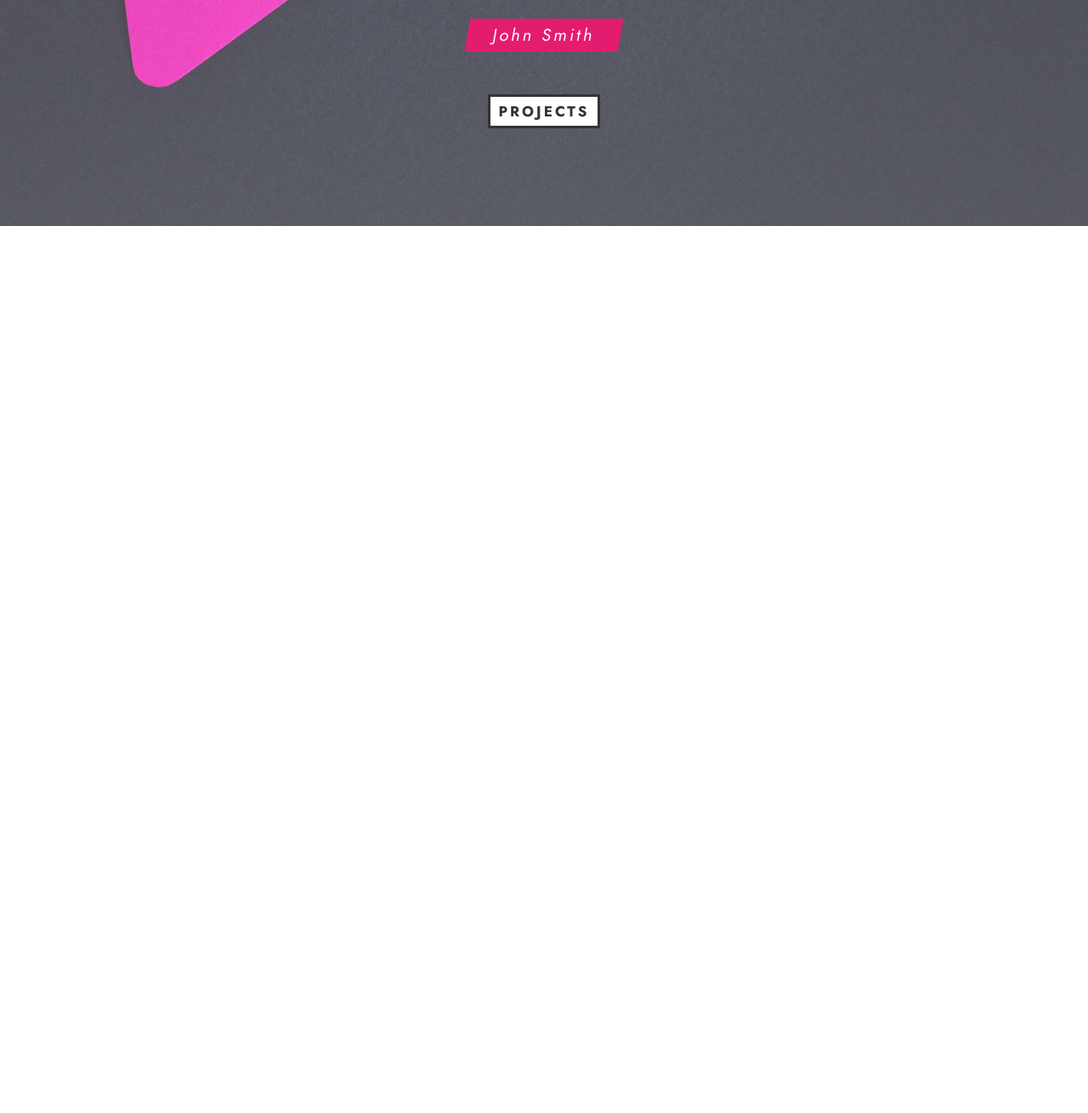
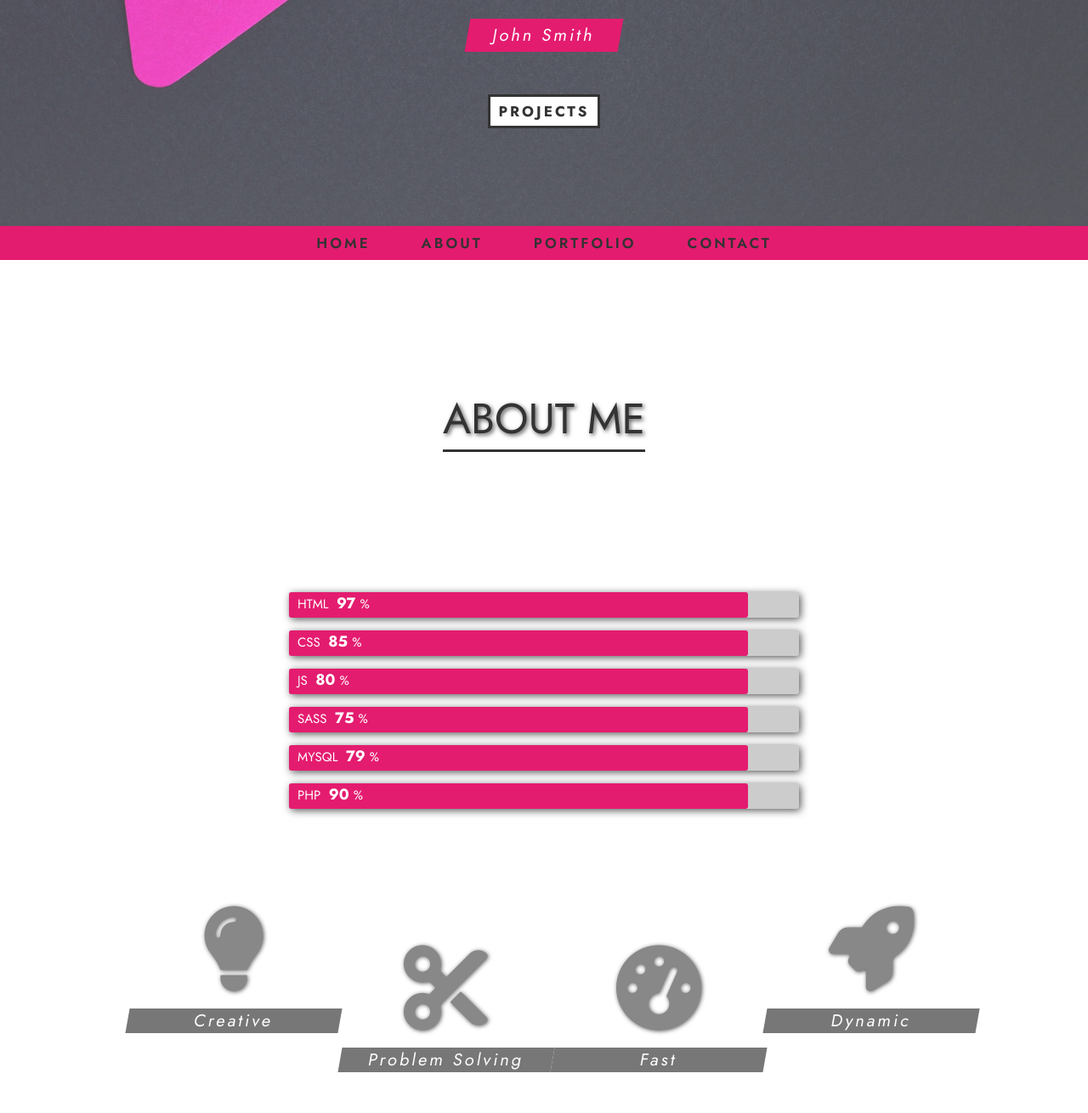
Before and after one commit to NascimentoTalesDev/MyPortfolio, a plain HTML site: page index.html in a window 1280 px wide. Shown: the part 534-1844 px from the top of the page at 85% size. Before the commit the page ends 800 px from the top, so only its background shows below. Drawn offline with Linux system fonts and the light colour scheme.

Commit message:
Section-2 Completed

```diff
--- a/index.html
+++ b/index.html
@@ -6,6 +6,8 @@
     <meta name="viewport" content="width=device-width, initial-scale=1.0">
     <link rel="stylesheet" href="src/styles/commomsettings/commomsettings.css">
     <link rel="stylesheet" href="src/styles/section1/section1.css">
+    <link rel="stylesheet" href="src/styles/navbar/navbar.css">
+    <link rel="stylesheet" href="src/styles/section2/section2.css">
     <!-- CndJS -->
     <link rel="stylesheet" href="https://cdnjs.cloudflare.com/ajax/libs/font-awesome/6.1.2/css/all.min.css">
     <!-- End Of CndJS -->
@@ -19,14 +21,87 @@
 <body>
     <div class="container">
         <!-- Section 1 -->
-        <section class="section-1">
+        <section class="section-1 center">
             <h1 class="section-1-heading">Web Develper</h1>
             <img src="src/assets/images/john-smith.jpg" alt="John Smith" class="person-img">
             <h3 class="person-name">John Smith</h3>
             <a href="#" class="sectin-1-btn">Projects</a>
         </section>
         <!-- End Of Section 1 -->
+
+        <!-- Navbar -->
+        <nav class="navbar center">
+            <a href="#" class="navbar-link">Home</a>
+            <a href="#" class="navbar-link">About</a>
+            <a href="#" class="navbar-link">Portfolio</a>
+            <a href="#" class="navbar-link">Contact</a>
+        </nav>
+        <!-- End Of Navbar -->
+
+        <!-- Section 2 -->
+        <section class="section-2">
+            <h1 class="section-2-heading">About Me</h1>
+            <div class="progress-bars-wrapper">
+                <div class="progress-bar">
+                    <p class="progress-text">HTML
+                        <span>97</span>%
+                    </p>
+                    <div class="progress-porcent"></div>
+                </div>
+                <div class="progress-bar">
+                    <p class="progress-text">CSS
+                        <span>85</span>%
+                    </p>
+                    <div class="progress-porcent"></div>
+                </div>
+                <div class="progress-bar">
+                    <p class="progress-text">JS
+                        <span>80</span>%
+                    </p>
+                    <div class="progress-porcent"></div>
+                </div>
+                <div class="progress-bar">
+                    <p class="progress-text">SASS
+                        <span>75</span>%
+                    </p>
+                    <div class="progress-porcent"></div>
+                </div>
+                <div class="progress-bar">
+                    <p class="progress-text">MYSQL
+                        <span>79</span>%
+                    </p>
+                    <div class="progress-porcent"></div>
+                </div>
+                <div class="progress-bar">
+                    <p class="progress-text">PHP
+                        <span>90</span>%
+                    </p>
+                    <div class="progress-porcent"></div>
+                </div>
+            </div>
+            <div class="services">
+                <div class="service">
+                    <i class="fas fa-lightbulb"></i>
+                    <h2 class="service-heading">Creative</h2>
+                </div>
+                <div class="service">
+                    <i class="fas fa-cut"></i>
+                    <h2 class="service-heading">Problem Solving</h2>
+                </div>
+                <div class="service">
+                    <i class="fas fa-tachometer-alt"></i>
+                    <h2 class="service-heading">Fast</h2>
+                </div>
+                <div class="service">
+                    <i class="fas fa-rocket"></i>
+                    <h2 class="service-heading">Dynamic</h2>
+                </div>
+            </div>
+        </section>
+        <!-- End Of Section 2 -->
+
     </div>
+
 
 </body>
 </html>
--- a/src/styles/colors/colors.scss
+++ b/src/styles/colors/colors.scss
@@ -1,6 +1,21 @@
+// Section 1
 $backGrounColor: red;
 $backGrounColorH1: #e41c6f;
 $textColor: #fff;
 $textColorBtn: #333;
 $backGrounColorBtn: #fff;
 $borderColorBtn: #333;
+// End Of Section 1
+
+// Navbar
+
+// End Of Navbar
+
+// Section 2
+$backGrounColorSection2: #fff;
+$textColorSection2: #333;
+$textShaddow: #555;
+$backGrounColorProgressBar:#ccc;
+$colorIcon: #888;
+$backGrounColorService: #777;
+// End Of Section 2
--- a/src/styles/commomsettings/commomsettings.scss
+++ b/src/styles/commomsettings/commomsettings.scss
@@ -14,3 +14,8 @@ html{
 body{
 
 }
+.center{
+    display: flex;
+    align-items: center;
+    justify-content: center;
+}
--- /dev/null
+++ b/src/styles/navbar/navbar.scss
@@ -0,0 +1,34 @@
+@import "../colors/colors.scss";
+
+.navbar{
+    width: 100%;
+    height: 4rem;
+    box-shadow: 0.2rem 0.2rem 0.5rem #555;
+    background-color: $backGrounColorH1;
+    .navbar-link{
+        font-size: 1.7rem;
+        font-weight: 600;
+        color: $textColorBtn;
+        margin: 0 3rem;
+        letter-spacing: 0.3rem;
+        text-transform: uppercase;
+        position: relative;
+        transition: color 0.2s;
+    }
+    .navbar-link:hover{
+        color: $textColor;
+    }
+    .navbar-link::before{
+        content: "";
+        width: 0;
+        height: 0.2rem;
+        background-color: $backGrounColorBtn;
+        position: absolute;
+        right: -15%;
+        bottom: -0.3rem;
+        transition: width 0.2s;
+    }
+    .navbar-link:hover:before{
+        width: 130%;
+    }
+}
--- a/src/styles/section1/section1.scss
+++ b/src/styles/section1/section1.scss
@@ -2,10 +2,7 @@
 @import "../mixins/mixins.scss";
 
 .section-1{
-    display: flex;
     flex-direction: column;
-    align-items: center;
-    justify-content: center;
     height: 100vh;
     width: 100%;
     @include BackGroudImage;
--- /dev/null
+++ b/src/styles/section2/section2.scss
@@ -0,0 +1,83 @@
+@import "../colors/colors.scss";
+
+.section-2{
+    width: 100%;
+    height: 100%;
+    padding: 15rem;
+    background-color: $backGrounColorSection2;
+    display: flex;
+    flex-direction: column;
+    align-items: center;
+    .section-2-heading{
+        font-size: 5rem;
+        color: $textColorSection2;
+        text-transform: uppercase;
+        left: 0.5rem;
+        margin-bottom: 15rem;
+        border-bottom: 0.3rem solid $textColorSection2;
+        text-shadow: .2rem .2rem .5rem $textShaddow;
+    }
+    .progress-bars-wrapper{
+        margin-bottom: 10rem;
+
+        .progress-bar{
+            width: 60rem;
+            height: 3rem;
+            background-color: $backGrounColorProgressBar;
+            margin: 1.5rem 0;
+            border-radius: 0.3rem;
+            box-shadow: 0.2rem 0.2rem 1rem $textShaddow;
+            position: relative;
+
+            .progress-text{
+                position: absolute;
+                font-size: 1.5rem;
+                left: 1rem;
+                color: $backGrounColorSection2;
+                span{
+                    margin: 0 .5rem;
+                    font-size: 1.8rem;
+                    font-weight: 700;
+
+                }
+            }
+            .progress-porcent{
+                width: 90%;
+                height: 100%;
+                background-color: $backGrounColorH1;
+                border-radius: 0.3rem;
+            }
+        }
+    }
+    .services{
+        width: 100%;
+        height: 30vh;
+        display: flex;
+        justify-content: space-evenly;
+        align-items: center;
+
+        .service{
+            text-align: center;
+
+            i{
+                font-size: 10rem;
+                color: $colorIcon;
+                margin-bottom: 2rem;
+                text-shadow: .1rem .1rem .5rem #555 ;
+            }
+            h2{
+                font-size: 2rem;
+                color: $backGrounColorSection2;
+                background-color: $backGrounColorService;
+                letter-spacing: 0.3rem;
+                width: 25rem;
+                transform: skew(-10deg);
+            }
+        }
+        .service:first-child,
+        .service:last-child{
+            align-self: flex-start;
+            // background-color: red;//Mexe no primeiro e no último elemento
+        }
+    }
+}
```
Also changed, not shown: src/styles/commomsettings/commomsettings.css, src/styles/navbar/navbar.css (added), src/styles/section1/section1.css, src/styles/section2/section2.css (added), 4 other files.
